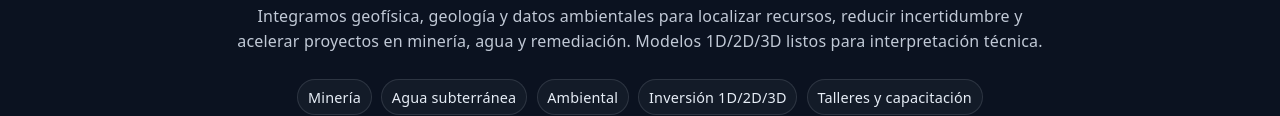
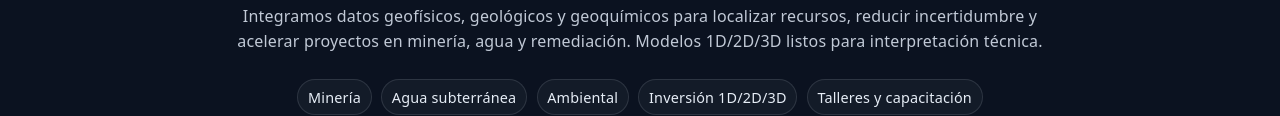
Before and after one commit to ulrogo6908/Geociencias-del-Desierto, a plain HTML site: page index.html in a window 1280 px wide. Shown: the part 277-393 px from the top of the page. Drawn offline with Linux system fonts and the light colour scheme.

Commit message:
Update paragraph content in hero section

```diff
--- a/index.html
+++ b/index.html
@@ -104,7 +104,7 @@
   <header class="hero">
     <div class="wrap">
       <h1>Exploración y geofísica aplicada para decisiones con menos riesgo</h1>
-      <p>Integramos geofísica, geología y datos ambientales para localizar recursos, reducir incertidumbre y acelerar proyectos en minería, agua y remediación. Modelos 1D/2D/3D listos para interpretación técnica.</p>
+      <p>Integramos datos geofísicos, geológicos y geoquímicos para localizar recursos, reducir incertidumbre y acelerar proyectos en minería, agua y remediación. Modelos 1D/2D/3D listos para interpretación técnica.</p>
       <div class="tags">
         <span class="tag">Minería</span>
         <span class="tag">Agua subterránea</span>
```
